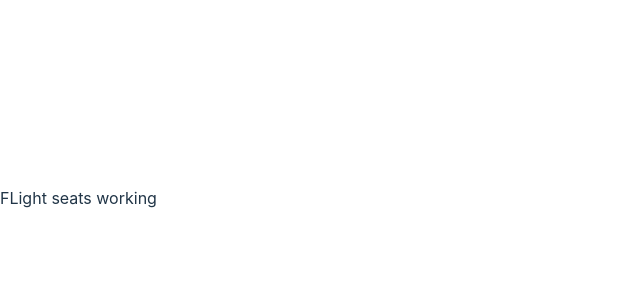
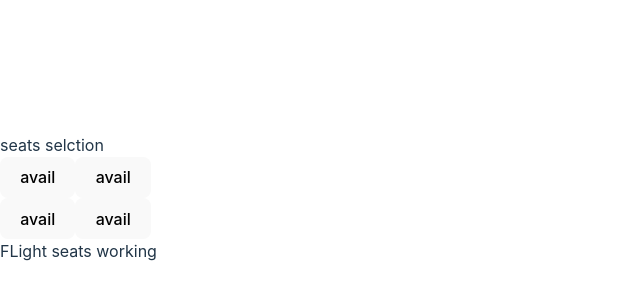
Before and after one commit to JoshuaLingg/Burning-Airlines-Frontend, a React (Vite) app: page /flight/1 in a window 1280 px wide. Shown: the part 202-502 px from the top of the page, without its empty margins (0-640 px from the left). Built offline with nearby package versions, Linux system fonts and the light colour scheme.

Commit message:
started working on SeatSelection

```diff
--- /dev/null
+++ b/src/components/Seat.jsx
@@ -0,0 +1,15 @@
+import { useState } from "react";
+
+function Seat(props) {
+  const [value, setValue] = useState(props.name ? props.name : 'avail');
+
+  const _handleClick = (e) => {
+    setValue(props.user);
+  };
+
+  return (
+    <button onClick={_handleClick}>{value}</button>
+  );
+};
+
+export default Seat;
--- a/src/components/SeatSelection.jsx
+++ b/src/components/SeatSelection.jsx
@@ -1,7 +1,36 @@
+import { useState } from "react";
+
+import Seat from "./Seat";
+
 function SeatSelection() {
+  const seatArr = [];
+
+  const seatLayout = (rows, columns) => {
+    for (let i = 0; i < rows; i++) {
+      seatArr.push([]);
+      for (let j = 0; j < columns; j++) {
+        seatArr[i].push(`row${i} column${j}`);
+      }
+    }
+  };
+
+  seatLayout(2,2);
+
+  const [seat, setSeat] = useState(seatArr);
+
+  const seats = seatArr.map((value, index) => {
+    return( <div>
+        {value.map((seat, seatIndex) => {
+          return <Seat name="" user="BOB" />
+        })}
+      </div>
+    );
+  });
+
   return (
     <div>
       seats selction
+      {seats}
     </div>
   );
 };
--- a/src/routes/FlightSeats.jsx
+++ b/src/routes/FlightSeats.jsx
@@ -1,6 +1,9 @@
+import SeatSelection from "../components/SeatSelection";
+
 function FlightSeats() {
   return (
     <div>
+      <SeatSelection />
       FLight seats working
     </div>
   );
```
